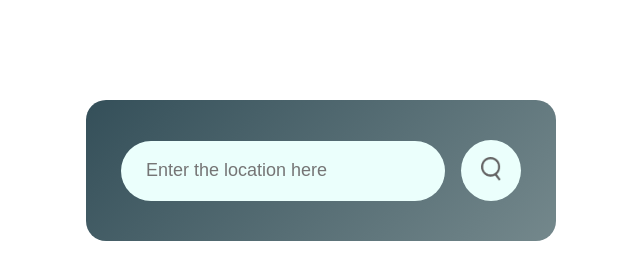
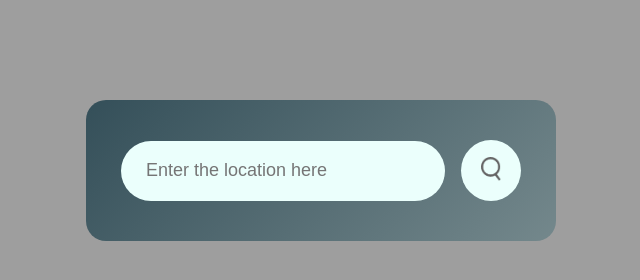
Before and after one commit to Sybil003/Temp_Trend, a plain HTML site: page index.html in a window 1280 px wide. Shown: the whole page, without its empty margins (319-959 px from the left). Drawn offline with Linux system fonts and the light colour scheme; the site is published under a folder, as on GitHub Pages, so addresses that start at the root find nothing.

Commit message:
Update style.css

```diff
--- a/style.css
+++ b/style.css
@@ -6,7 +6,7 @@
 }
 
 body {
-    background-image: url(/pexels-pixabay-209831.jpg);
+    background-image: url(pexels-pixabay-209831.jpg);
     background-size: 100%;
     background-repeat:no-repeat;
 }
```
